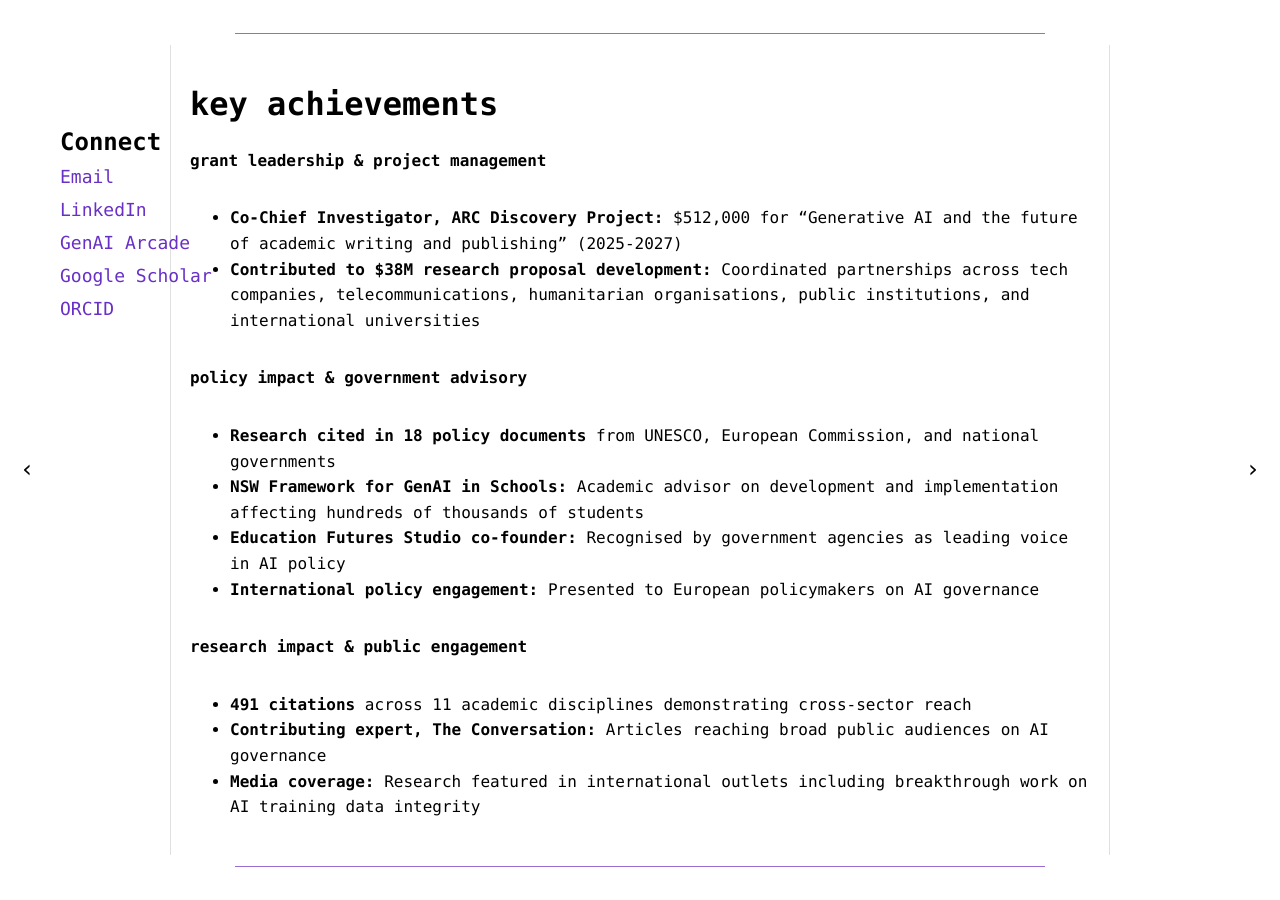
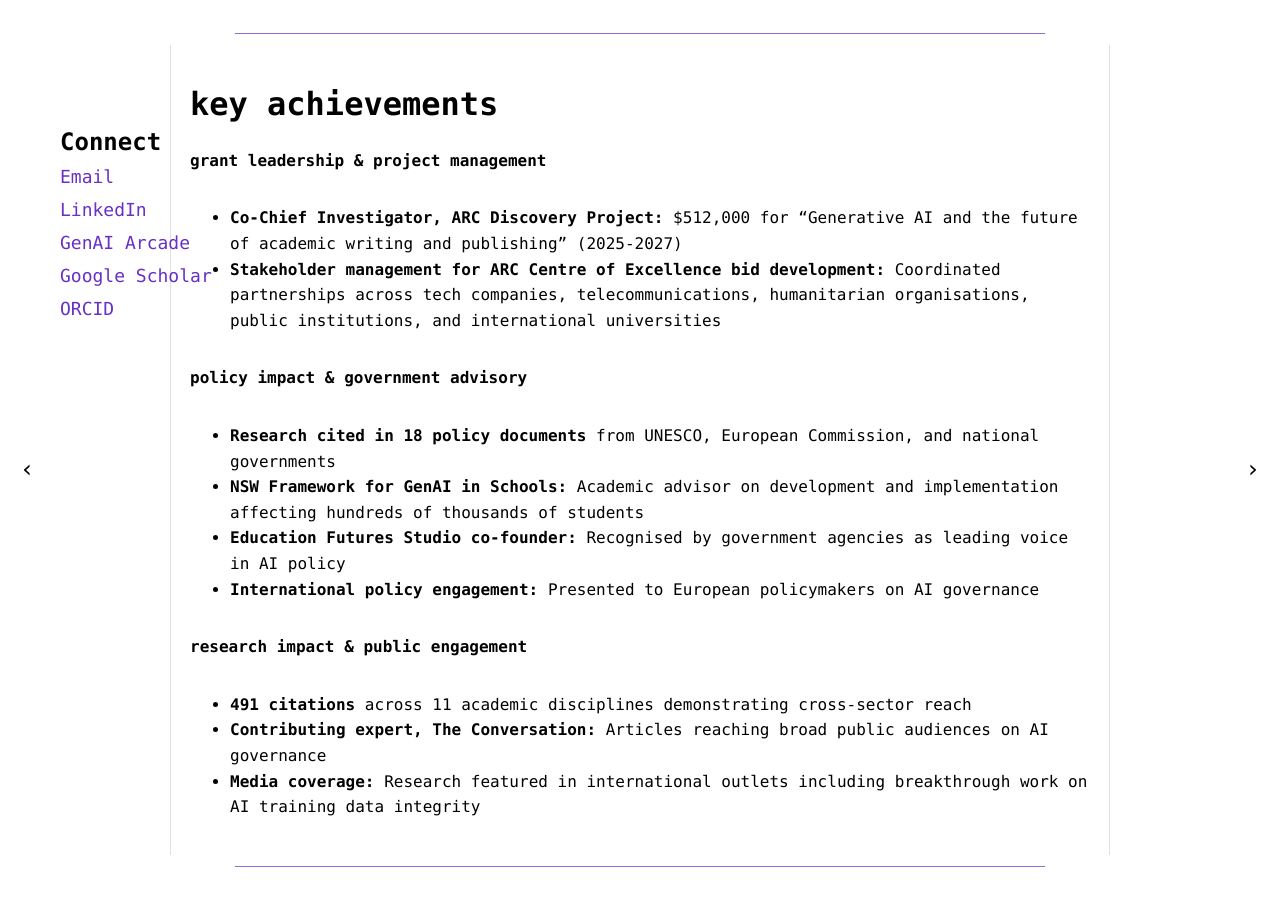
Before and after one commit to kevinwtz404/kevin-witzenberger, a Jekyll site: the page built from cv.md, in a window 1280 px wide and 900 px high, scrolled down 2346 px. Built offline with Jekyll 4.4.1, drawn with Linux system fonts in a browser that asks for light colours.

Commit message:
Update cv.md

```diff
--- a/cv.md
+++ b/cv.md
@@ -88,7 +88,7 @@ Currently Research Fellow at QUT's GenAI Lab, affiliated investigator at the ARC
 
 **grant leadership & project management**
 - **Co-Chief Investigator, ARC Discovery Project:** $512,000 for "Generative AI and the future of academic writing and publishing" (2025-2027)
-- **Contributed to $38M research proposal development:** Coordinated partnerships across tech companies, telecommunications, humanitarian organisations, public institutions, and international universities
+- **Stakeholder management for ARC Centre of Excellence bid development:** Coordinated partnerships across tech companies, telecommunications, humanitarian organisations, public institutions, and international universities
 
 **policy impact & government advisory**
 - **Research cited in 18 policy documents** from UNESCO, European Commission, and national governments
```
